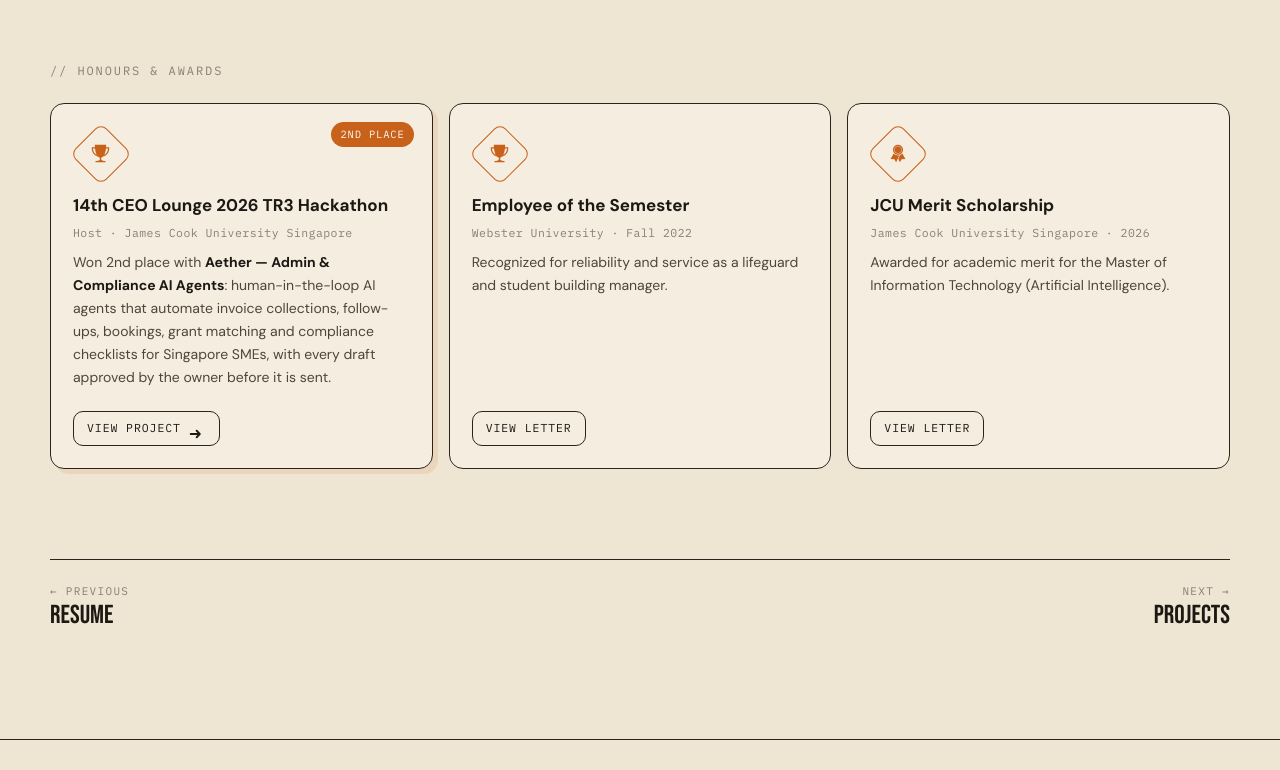
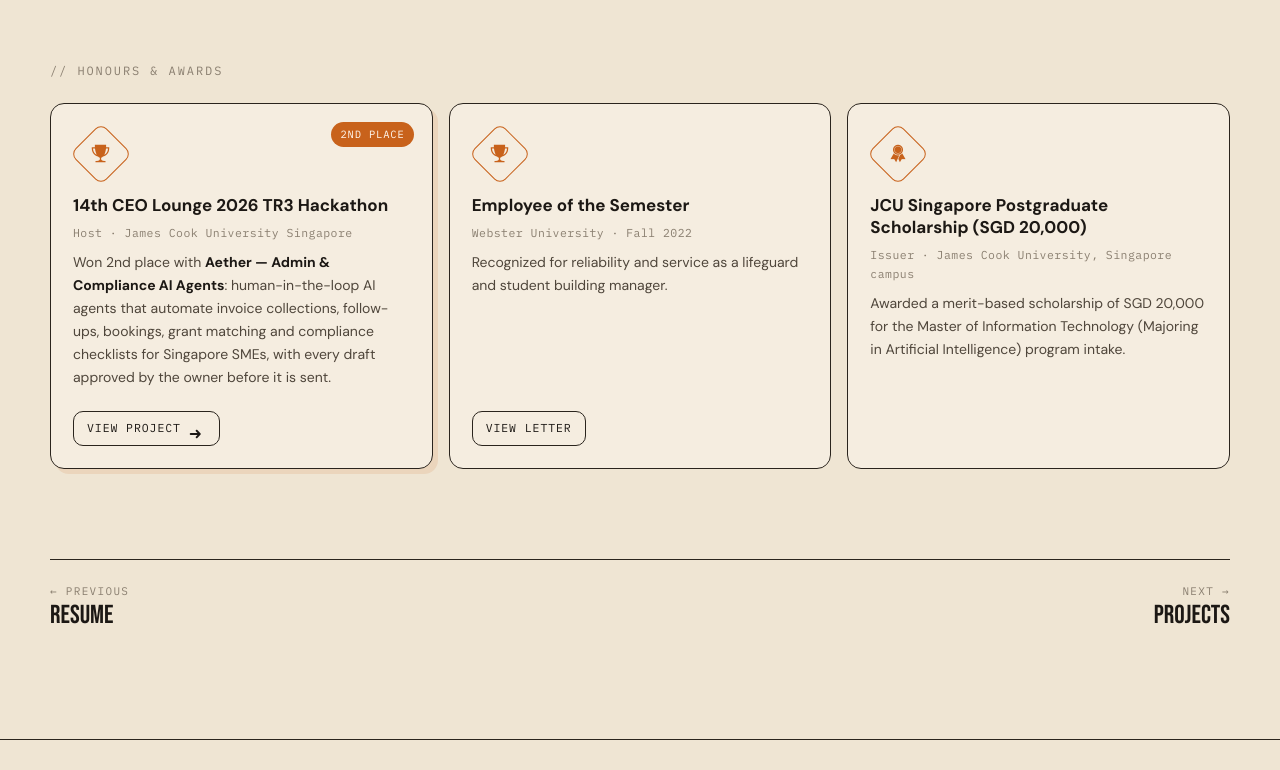
Before and after one commit to ShahHtetNaing/shah.dev, a plain HTML site: page portfolio.html in a window 1280 px wide. Shown: the part 1590-2360 px from the top of the page. Drawn offline with Linux system fonts and the light colour scheme; files whose address does not match are found by name.

Commit message:
Replace JCU offer letter with Postgraduate Scholarship details
Co-Authored-By: Devin AI <158243242+devin-ai-integration[bot]@users.noreply.github.com>

```diff
--- a/portfolio.html
+++ b/portfolio.html
@@ -88,7 +88,7 @@ Awarded 8 CEUs (continuing education units), on record with Great Learning."><sp
     <div class="awards">
       <article class="award award--feature" data-reveal><span class="award__icon"><i class="ion-trophy"></i></span><span class="award__tag">2nd Place</span><h4>14th CEO Lounge 2026 TR3 Hackathon</h4><span class="org">Host · James Cook University Singapore</span><p>Won 2nd place with <strong>Aether — Admin &amp; Compliance AI Agents</strong>: human-in-the-loop AI agents that automate invoice collections, follow-ups, bookings, grant matching and compliance checklists for Singapore SMEs, with every draft approved by the owner before it is sent.</p><div class="grow"></div><div class="actions"><a class="btn btn--ghost btn--sm" href="work9.html">View project <i class="ion-arrow-right-c"></i></a></div></article>
       <article class="award" data-reveal><span class="award__icon"><i class="ion-trophy"></i></span><h4>Employee of the Semester</h4><span class="org">Webster University · Fall 2022</span><p>Recognized for reliability and service as a lifeguard and student building manager.</p><div class="grow"></div><div class="actions"><button class="btn btn--ghost btn--sm" type="button" data-lightbox="awards" data-src="img/webrecomm.webp" data-title="Webster University — Employee of the Semester">View letter</button></div></article>
-      <article class="award" data-reveal><span class="award__icon"><i class="ion-ribbon-b"></i></span><h4>JCU Merit Scholarship</h4><span class="org">James Cook University Singapore · 2026</span><p>Awarded for academic merit for the Master of Information Technology (Artificial Intelligence).</p><div class="grow"></div><div class="actions"><button class="btn btn--ghost btn--sm" type="button" data-lightbox="awards" data-src="img/jcu-scholarship.webp" data-title="James Cook University Singapore — Merit Scholarship offer letter">View letter</button></div></article>
+      <article class="award" data-reveal><span class="award__icon"><i class="ion-ribbon-b"></i></span><h4>JCU Singapore Postgraduate Scholarship (SGD 20,000)</h4><span class="org">Issuer · James Cook University, Singapore campus</span><p>Awarded a merit-based scholarship of SGD 20,000 for the Master of Information Technology (Majoring in Artificial Intelligence) program intake.</p></article>
     </div>
   </div>
 </section><div class="wrap"><nav class="article-nav" aria-label="Pages"><a href="resume.html"><small>← Previous</small><strong>Resume</strong></a><a class="next" href="projects.html"><small>Next →</small><strong>Projects</strong></a></nav></div>
```
Also changed, not shown: img/jcu-scholarship.webp (deleted).
